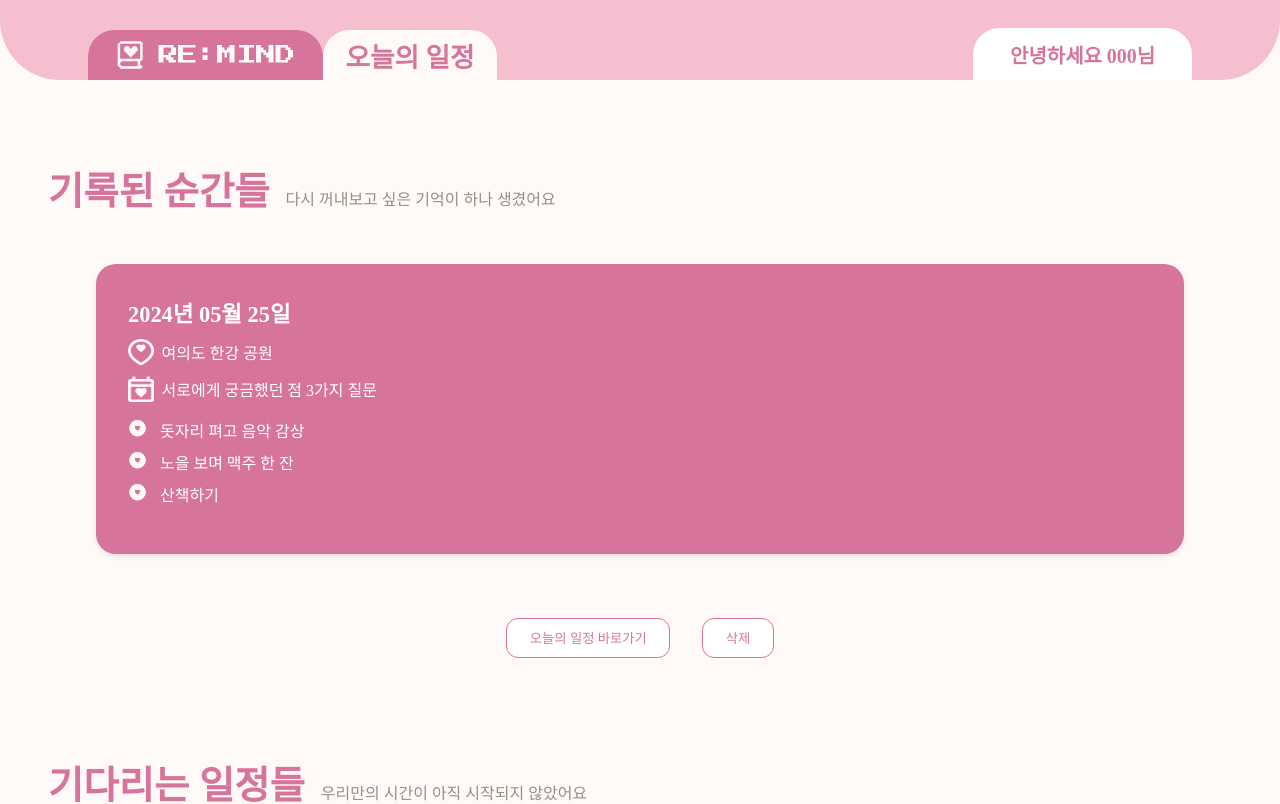
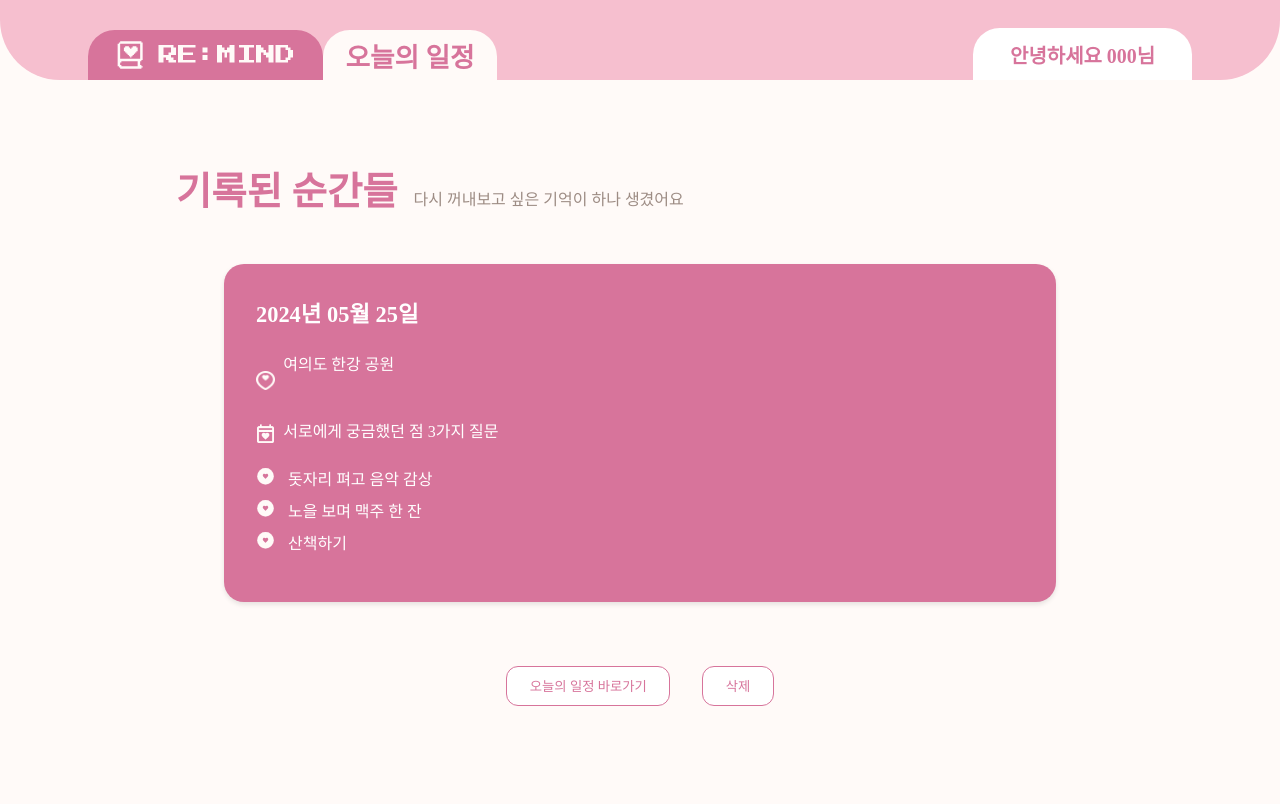
Before and after one commit to 2025-REMIND/REMIND-Frontend, a React (Create React App) app in the folder remind/: page /storage in a window 1280 px wide. Shown: the top 804 px of the page. Built offline with nearby package versions, Linux system fonts and the light colour scheme; a web font is replaced by a local one.

Commit message:
♻️ style 수정정

```diff
--- a/remind/src/components/chatbot/Chatbot.style.js
+++ b/remind/src/components/chatbot/Chatbot.style.js
@@ -2,7 +2,7 @@ import styled from 'styled-components';
 
 export const ChatWrapper = styled.div`
   width: 100%;
-  height: 92vh;
+  height: 87.5vh;
   background: #fffaf8;
   display: flex;
   flex-direction: column;
@@ -31,14 +31,14 @@ export const Message = styled.div`
 
 
 export const BotIcon = styled.img`
-  height: 8em;
+  height: 10vw;
   margin-top: 0.4vh;
 `;
 
 
 export const MessageText = styled.div`
   background: ${({ from }) => (from === 'user' ? '#ffd5eb' : '#fff')};
-  color: #333;
+  color:#d7749b;
   padding: 1.1vh 1.5vh;
   white-space: pre-wrap;
   font-size: 1.3vh;
@@ -49,6 +49,7 @@ export const MessageText = styled.div`
   border-top-right-radius: 2.8vh;
   border-bottom-left-radius: ${({ from }) => (from === 'user' ? '2.8vh' : '0')};
   border-bottom-right-radius: ${({ from }) => (from === 'user' ? '0' : '2.8vh')};
+  font-size: 1.5vw;
   ${({ from }) => from === 'bot' && `
     margin-bottom: 16px; /* ✅ 아이콘보다 살짝 위로 */
   `}
@@ -60,6 +61,8 @@ export const MessageInputBox = styled.div`
   padding: 1.1vh;
   border-top: 0.1vh solid #eab1d5;
   background: #fff0f5;
+
+
 `;
 
 export const Input = styled.input`
--- a/remind/src/components/chatbot/header/ChatbotHeader.style.js
+++ b/remind/src/components/chatbot/header/ChatbotHeader.style.js
@@ -23,5 +23,4 @@ export const TabContainer = styled.div`
 
 export const TabLeftGroup = styled.div`
   display: flex;
-  padding-left: 6.88vw;
 `;
--- a/remind/src/components/scueduleStorage/ScheduleStorage.style.js
+++ b/remind/src/components/scueduleStorage/ScheduleStorage.style.js
@@ -13,6 +13,7 @@ export const TitleBlock = styled.div`
   flex-direction: row;
   align-items: baseline;
   gap:1rem;
+  padding-left: 10%;
 `;
 
 export const StorageTitle = styled.div`
--- a/remind/src/components/scueduleStorage/card/StorageCard.style.js
+++ b/remind/src/components/scueduleStorage/card/StorageCard.style.js
@@ -5,7 +5,7 @@ export const CardWrapper = styled.div`
   border-radius: 20px;
   padding: 2rem;
   margin: 2rem auto;
-  width: 80%;
+  width: 60%;
   box-shadow: 0 0.3vh 0.6vh rgba(0, 0, 0, 0.1);
 `;
 
@@ -29,21 +29,30 @@ export const IconRow = styled.div`
 `;
 
 export const RowIcon = styled.img`
-  width: 1.6rem;
-  height: 1.6rem;
+  width: 1.2rem;
+  height: 1.2rem;
+  object-fit: contain; /* 아이콘 비율 유지 */
 `;
 
 export const DateText = styled.div`
   font-size: 1.4rem;
   font-weight: bold;
+
+  padding-bottom: 1rem;
 `;
 
 export const Location = styled.div`
   font-size: 1rem;
+  line-height: 1.2rem;  /* 아이콘과 같은 높이로 맞추기 */
+  display: flex;
+  align-items: center;
+  padding-bottom:2rem;
 `;
 
 export const MissionTitle = styled.div`
   font-size: 1rem;
+
+  padding-bottom: 0.5rem;
 `;
 
 export const MissionList = styled.ul`
```
